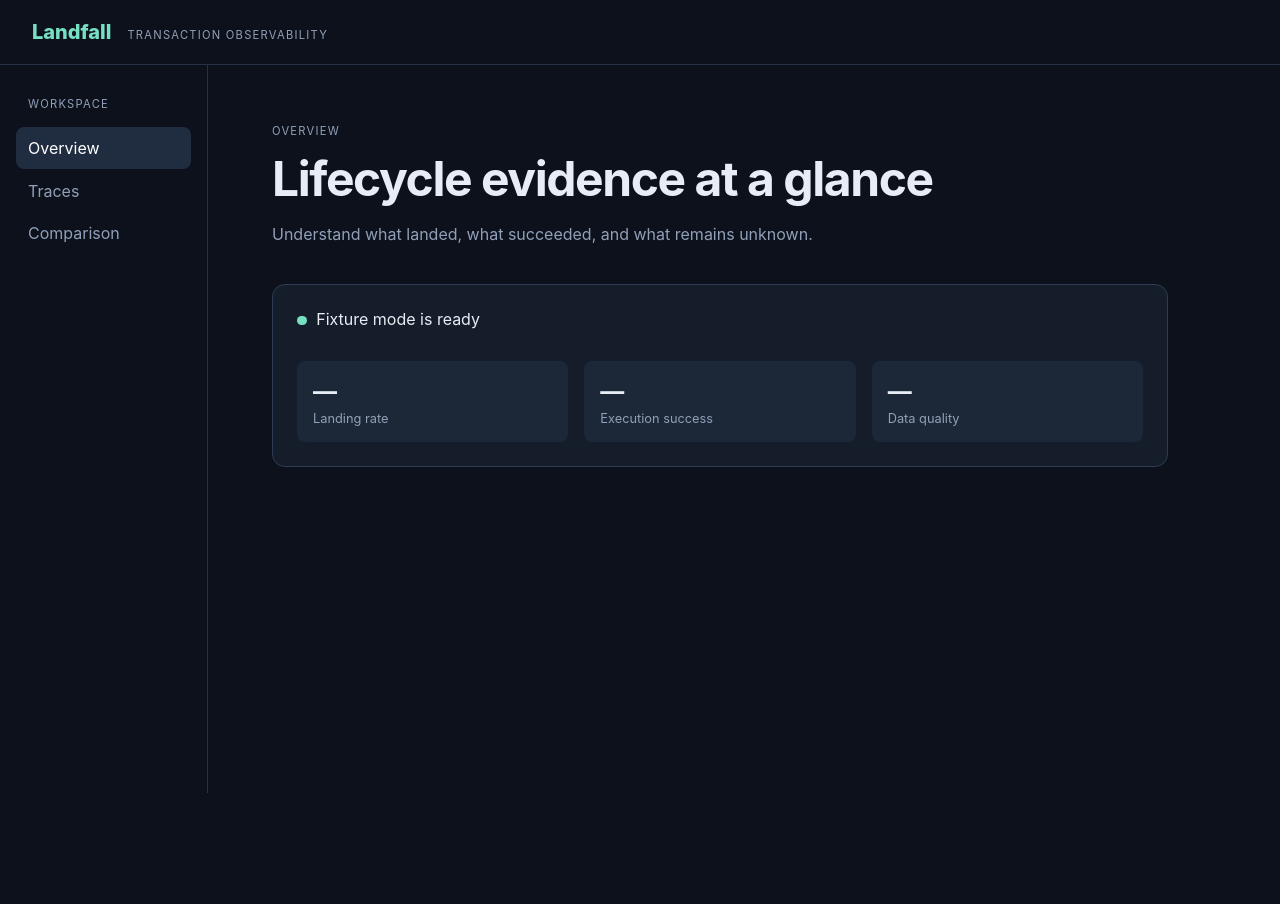
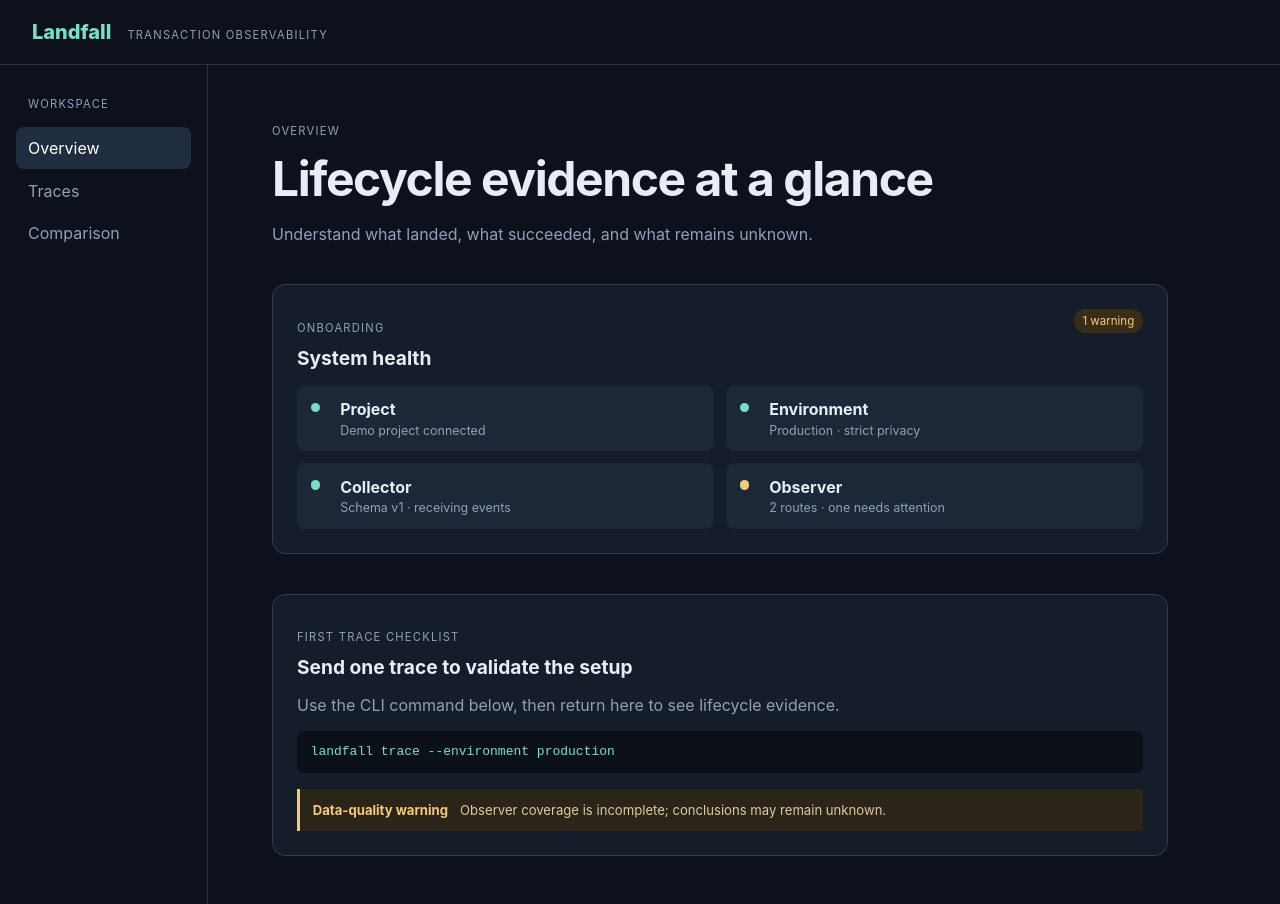
Before and after one commit to zgordan-vv/landfall, a React (Vite) app in the folder apps/dashboard/: page / in a window 1280 px wide. Before the commit the page ends 800 px from the top, so only its background shows below. Built offline with nearby package versions, Linux system fonts and the light colour scheme.

Commit message:
feat(dashboard): add onboarding health panel

```diff
--- a/apps/dashboard/src/main.tsx
+++ b/apps/dashboard/src/main.tsx
@@ -27,9 +27,22 @@
   return <div className="app-shell">
     <header className="topbar"><a className="brand" href="#overview">Landfall</a><span className="eyebrow">transaction observability</span></header>
     <div className="layout"><nav aria-label="Primary navigation"><p className="nav-caption">Workspace</p>{(Object.keys(labels) as Route[]).map((key) => <a className={route === key ? "nav-link active" : "nav-link"} aria-current={route === key ? "page" : undefined} href={`#${key}`} key={key}>{labels[key]}</a>)}</nav>
-      <main className="content"><p className="eyebrow">{labels[route]}</p><h1>{route === "overview" ? "Lifecycle evidence at a glance" : labels[route]}</h1><p className="lede">Understand what landed, what succeeded, and what remains unknown.</p><section className="state-card" aria-live="polite"><span className="status-dot" aria-hidden="true" />Fixture mode is ready<div className="metric-grid"><div><strong>—</strong><span>Landing rate</span></div><div><strong>—</strong><span>Execution success</span></div><div><strong>—</strong><span>Data quality</span></div></div></section></main>
+      <main className="content"><p className="eyebrow">{labels[route]}</p><h1>{route === "overview" ? "Lifecycle evidence at a glance" : labels[route]}</h1><p className="lede">Understand what landed, what succeeded, and what remains unknown.</p>{route === "overview" && <OnboardingHealth />}{route !== "overview" && <section className="state-card" aria-live="polite"><span className="status-dot" aria-hidden="true" />Fixture mode is ready</section>}</main>
     </div>
   </div>;
+}
+
+function OnboardingHealth() {
+  const checks = [
+    ["Project", "Demo project connected", "ready"],
+    ["Environment", "Production · strict privacy", "ready"],
+    ["Collector", "Schema v1 · receiving events", "ready"],
+    ["Observer", "2 routes · one needs attention", "warning"],
+  ] as const;
+  return <>
+    <section className="health-card" aria-labelledby="health-title"><div className="section-heading"><div><p className="eyebrow">Onboarding</p><h2 id="health-title">System health</h2></div><span className="badge warning">1 warning</span></div><div className="check-list">{checks.map(([label, detail, state]) => <div className="check-row" key={label}><span className={`status-dot ${state}`} aria-label={state === "ready" ? "Ready" : "Warning"} /> <div><strong>{label}</strong><span>{detail}</span></div></div>)}</div></section>
+    <section className="state-card" aria-labelledby="next-title"><p className="eyebrow">First trace checklist</p><h2 id="next-title">Send one trace to validate the setup</h2><p className="muted">Use the CLI command below, then return here to see lifecycle evidence.</p><code className="command">landfall trace --environment production</code><div className="warning-box" role="status"><strong>Data-quality warning</strong><span>Observer coverage is incomplete; conclusions may remain unknown.</span></div></section>
+  </>;
 }
 
 const rootElement = document.querySelector<HTMLDivElement>("#root");
--- a/apps/dashboard/src/styles.css
+++ b/apps/dashboard/src/styles.css
@@ -14,10 +14,24 @@
 h1 { margin: .5rem 0; font-size: clamp(1.8rem, 4vw, 3rem); letter-spacing: -.03em; }
 .lede { color: var(--muted); max-width: 42rem; }
 .state-card { margin-top: 2.5rem; padding: 1.5rem; border: 1px solid #2d3c54; border-radius: .8rem; background: var(--surface); }
+.health-card { margin-top: 2.5rem; padding: 1.5rem; border: 1px solid #2d3c54; border-radius: .8rem; background: var(--surface); }
+.section-heading { display: flex; justify-content: space-between; align-items: start; gap: 1rem; }
+h2 { margin: .35rem 0 1rem; font-size: 1.2rem; }
+.badge { padding: .3rem .55rem; border-radius: 999px; font-size: .72rem; }
+.badge.warning, .warning { color: #f6c977; background: #3a2d18; }
+.check-list { display: grid; grid-template-columns: repeat(2, 1fr); gap: .75rem; }
+.check-row { display: flex; align-items: start; gap: .65rem; padding: .85rem; border-radius: .5rem; background: #1c2738; }
+.check-row strong, .check-row span { display: block; }
+.check-row span { color: var(--muted); font-size: .78rem; margin-top: .2rem; }
+.status-dot.warning { background: #f6c977; }
+.muted { color: var(--muted); }
+.command { display: block; margin: 1rem 0; padding: .85rem; overflow-x: auto; color: var(--accent); background: #0b1019; border-radius: .4rem; }
+.warning-box { display: flex; gap: .75rem; padding: .8rem; color: #f6c977; border-left: 3px solid #f6c977; background: #2b2418; font-size: .82rem; }
+.warning-box span { color: #dcc99f; }
 .status-dot { display: inline-block; width: .6rem; height: .6rem; margin-right: .6rem; border-radius: 50%; background: var(--accent); }
 .metric-grid { display: grid; grid-template-columns: repeat(3, 1fr); gap: 1rem; margin-top: 2rem; }
 .metric-grid div { padding: 1rem; border-radius: .5rem; background: #1c2738; }
 .metric-grid strong, .metric-grid span { display: block; }
 .metric-grid strong { font-size: 1.5rem; }
 .metric-grid span { color: var(--muted); font-size: .8rem; margin-top: .3rem; }
-@media (max-width: 640px) { .layout { grid-template-columns: 1fr; } nav { display: flex; gap: .35rem; padding: .75rem 1rem; border-right: 0; border-bottom: 1px solid #273246; } .nav-caption { display: none; } .nav-link { padding: .5rem .65rem; } .metric-grid { grid-template-columns: 1fr; } }
+@media (max-width: 640px) { .layout { grid-template-columns: 1fr; } nav { display: flex; gap: .35rem; padding: .75rem 1rem; border-right: 0; border-bottom: 1px solid #273246; } .nav-caption { display: none; } .nav-link { padding: .5rem .65rem; } .metric-grid, .check-list { grid-template-columns: 1fr; } }
```
Also changed, not shown: 1 other file (tests, documents, lock files or other folders).
